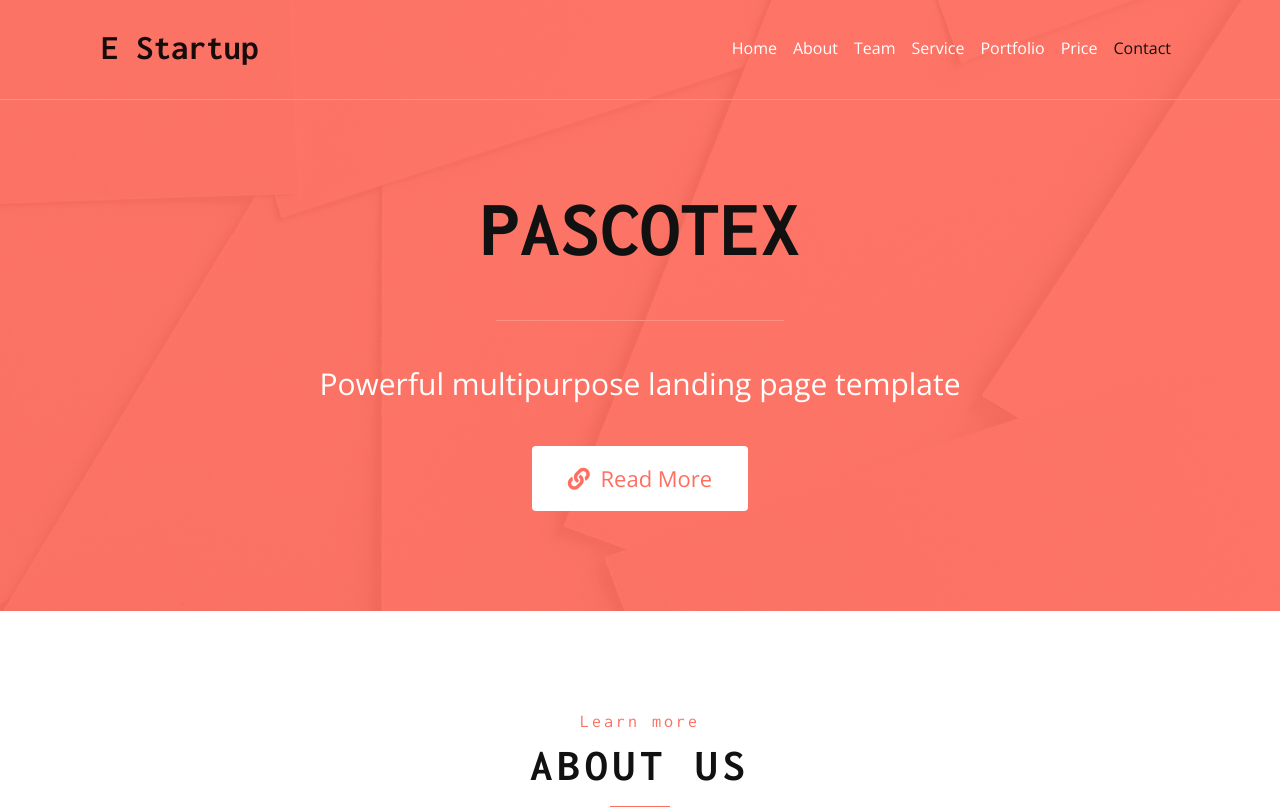
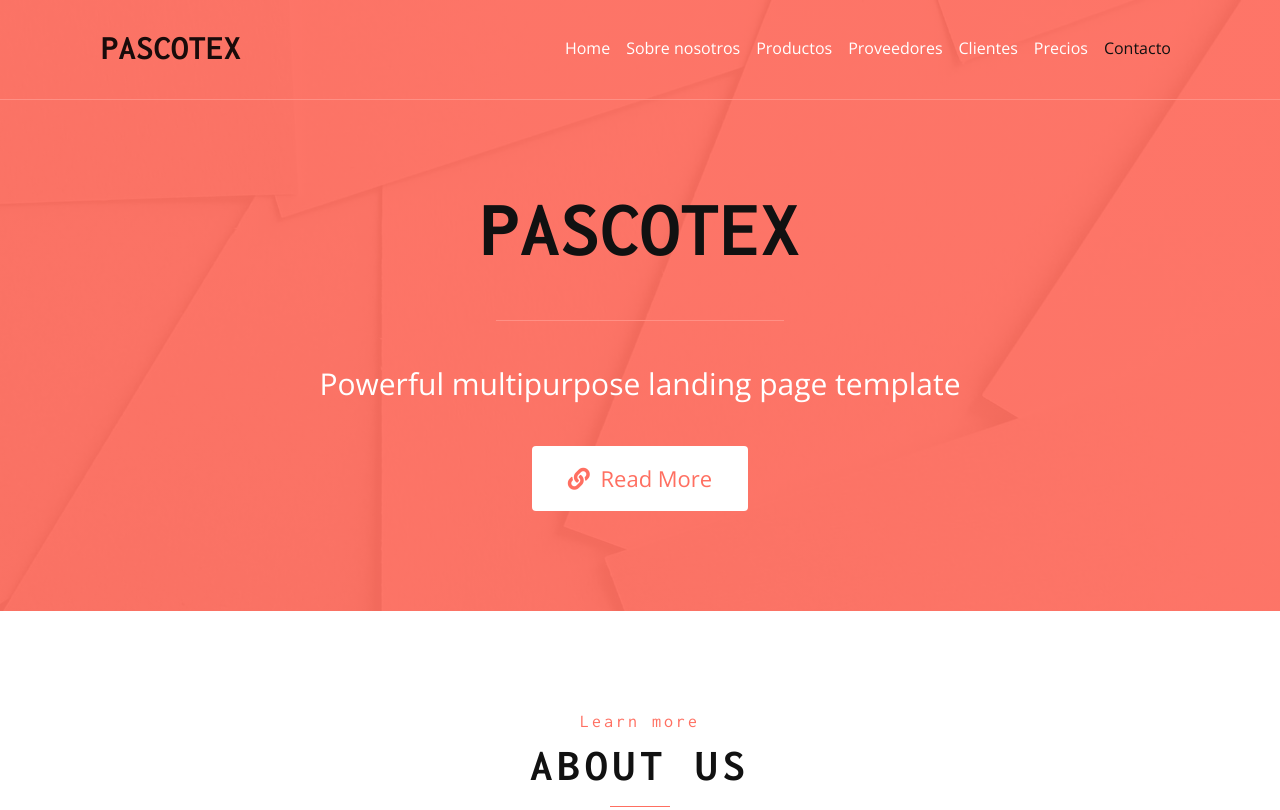
Before and after one commit to Nahuelchamorro/Land2, a plain HTML site: page index.html in a window 1280 px wide. Shown: the top 810 px of the page. Drawn offline with nearby package versions, Linux system fonts and the light colour scheme.

Commit message:
Update index.html

```diff
--- a/index.html
+++ b/index.html
@@ -30,7 +30,7 @@
         <div id="nav">
             <div class="container">
                 <nav class="navbar navbar-expand-md bg-light navbar-light">
-                    <a href="index.html" class="navbar-brand">E Startup</a>
+                    <a href="index.html" class="navbar-brand">PASCOTEX</a>
                     <button type="button" class="navbar-toggler" data-toggle="collapse" data-target="#navbarCollapse">
                         <span class="navbar-toggler-icon"></span>
                     </button>
@@ -38,12 +38,12 @@
                     <div class="collapse navbar-collapse justify-content-between" id="navbarCollapse">
                         <ul class="navbar-nav ml-auto">
                             <li class="nav-item"><a href="#header" class="nav-link">Home</a></li>
-                            <li class="nav-item"><a href="#about" class="nav-link">About</a></li>
-                            <li class="nav-item"><a href="#team" class="nav-link">Team</a></li>
-                            <li class="nav-item"><a href="#service" class="nav-link">Service</a></li>
-                            <li class="nav-item"><a href="#portfolio" class="nav-link">Portfolio</a></li>
-                            <li class="nav-item"><a href="#pricing" class="nav-link">Price</a></li>
-                            <li class="nav-item"><a href="#contact" class="nav-link">Contact</a></li>
+                            <li class="nav-item"><a href="#about" class="nav-link">Sobre nosotros</a></li>
+                            <li class="nav-item"><a href="#team" class="nav-link">Productos</a></li>
+                            <li class="nav-item"><a href="#service" class="nav-link">Proveedores</a></li>
+                            <li class="nav-item"><a href="#portfolio" class="nav-link">Clientes</a></li>
+                            <li class="nav-item"><a href="#pricing" class="nav-link">Precios</a></li>
+                            <li class="nav-item"><a href="#contact" class="nav-link">Contacto</a></li>
                         </ul>
                     </div>
                 </nav>
```
